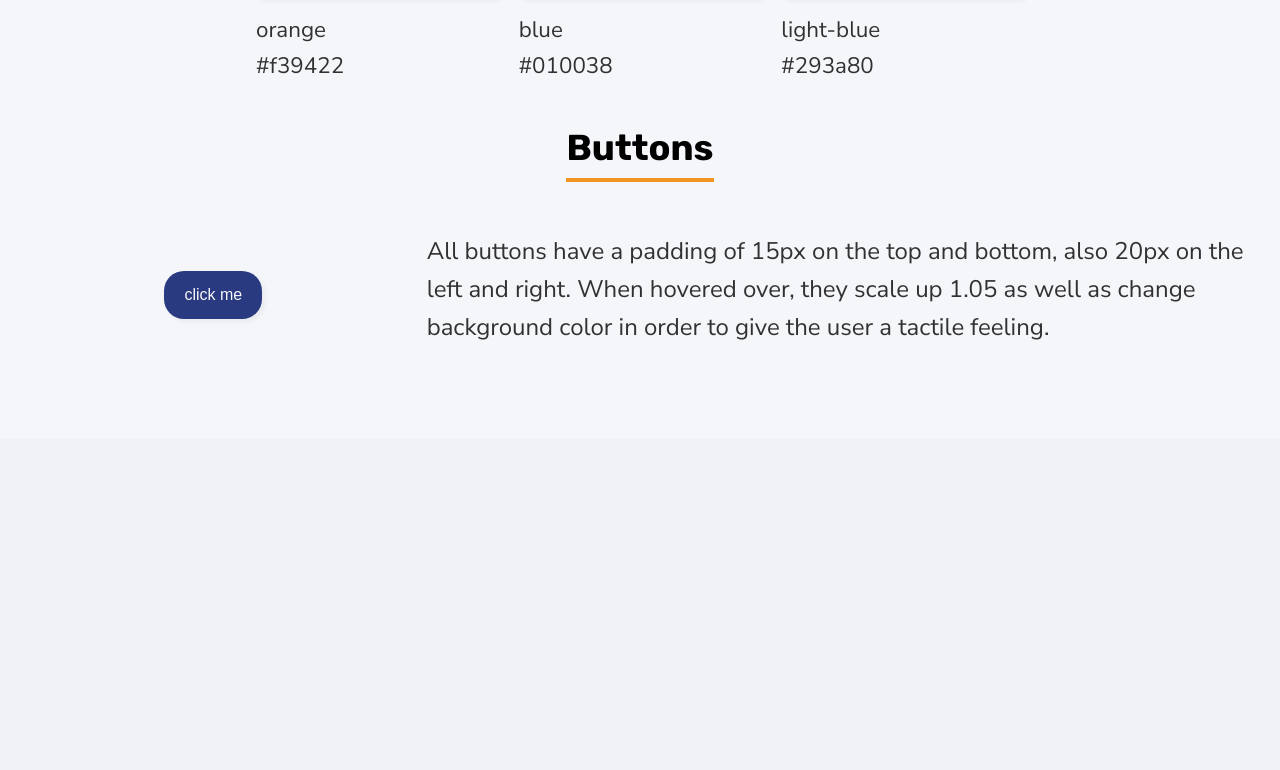
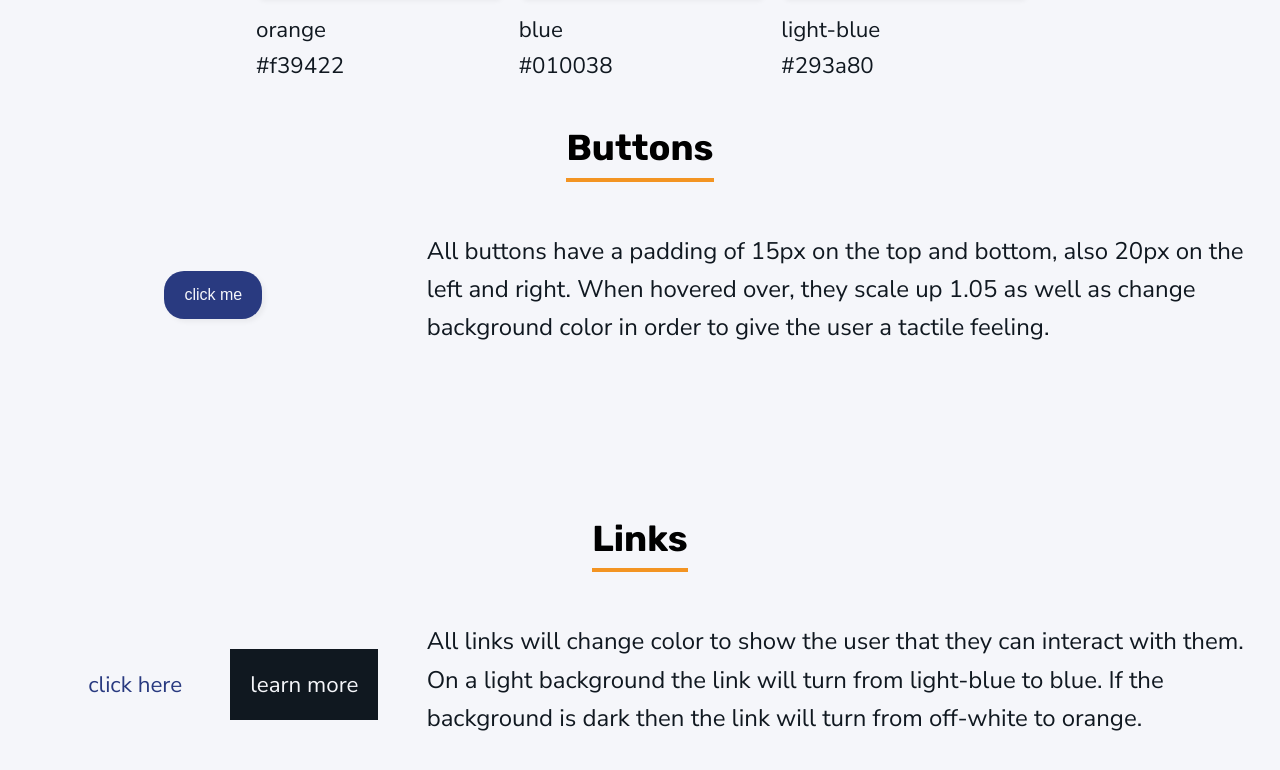
Before and after one commit to Lhnozaki/blurange, a React (Create React App) app: page / in a window 1280 px wide. Shown: the part 1752-2522 px from the top of the page. Before the commit the page ends 2191 px from the top, so only its background shows below. Built offline with nearby package versions, Linux system fonts and the light colour scheme.

Commit message:
adds the link section to the design system

```diff
--- a/src/Components/DesignSystem/DesignSystem.jsx
+++ b/src/Components/DesignSystem/DesignSystem.jsx
@@ -73,6 +73,19 @@ export default function DesignSystem() {
                     </div>
                 </div>
             </section>
+            <section id={styles.linksContainer}>
+                <h2 className={styles.title}>Links</h2>
+                <div className={styles.linkExamples}>
+                    <ul>
+                        <li><a href="#">click here</a></li>
+                        <li><a className={styles.altLink} href="#">learn more</a></li>
+                    </ul>
+
+                    <div className={styles.linkDescription}>
+                        <p>All links will change color to show the user that they can interact with them. On a light background the link will turn from light-blue to blue. If the background is dark then the link will turn from off-white to orange.</p>
+                    </div>
+                </div>
+            </section>
         </article>
     )
 }
--- a/src/Components/DesignSystem/DesignSystem.module.scss
+++ b/src/Components/DesignSystem/DesignSystem.module.scss
@@ -20,9 +20,32 @@ $box-shadow: 3px 3px 5px 0px rgba(0, 0, 0, 0.05);
     box-shadow: $box-shadow;
 }
 
-// Doesn't affect the global design system
+
 .appContainer {
     background: $off-white;
+    color: $dark-accent;
+
+    // apply this globally to all links
+    a {
+        text-decoration: none;
+        color: $light-blue;
+        font-size: 1.4rem;
+
+        &:hover {
+            color: $blue;
+        }
+    }
+
+    .altLink {
+        // don't put background  or padding in real app just for example
+        background: $dark-accent;
+        padding: 20px;
+        color: $off-white;
+
+        &:hover {
+            color: $orange;
+        }
+    }
 
     // apply this globally to all buttons
     button {
@@ -43,6 +66,8 @@ $box-shadow: 3px 3px 5px 0px rgba(0, 0, 0, 0.05);
     }
 }
 
+
+// Doesn't affect the global design system
 
 section {
     padding: 10vh 0;
@@ -156,9 +181,32 @@ section {
     .buttonDescription {
         font-size: 1.5rem;
         line-height: 1.6;
+    }
+}
 
-        p {
-            text-align: left;
+// Links
+
+.linkExamples {
+    display: grid;
+    grid-template-columns: 1fr 2fr;
+    align-items: center;
+    width: fit-content;
+    margin: 0 auto;
+
+    ul {
+        display: flex;
+        width: 100%;
+        height: 100%;
+        justify-content: space-evenly;
+        align-items: center;
+
+        li {
+            list-style: none;
         }
     }
+
+    .linkDescription {
+        font-size: 1.5rem;
+        line-height: 1.6;
+    }
 }
```
